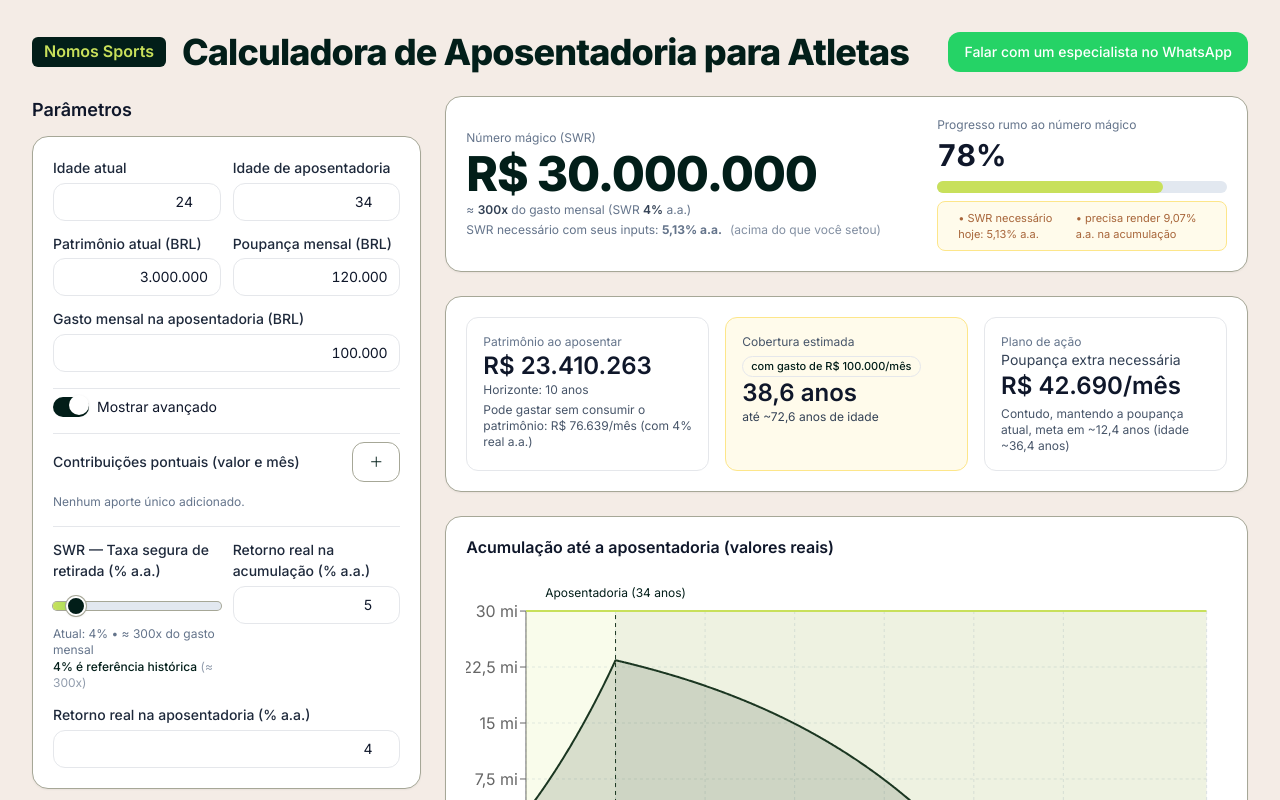
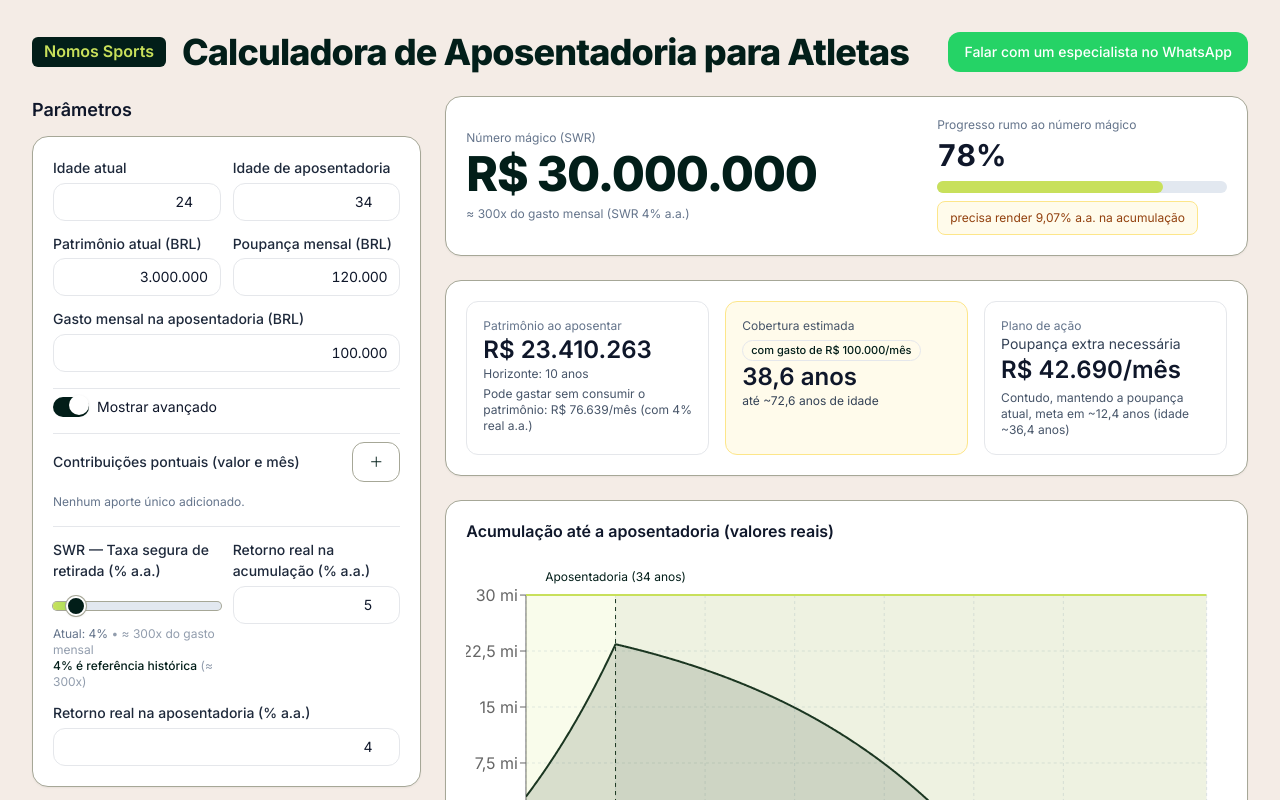
Before and after one commit to erikpajunknomos/calculadora-aposentadoria, a React (Vite) app: page / in a window 1280 px wide. Shown: the top 800 px of the page. Built offline with nearby package versions, Linux system fonts and the light colour scheme; the HTML template or start-up script is replaced by a standard one.

Commit message:
Update App.tsx

```diff
--- a/src/App.tsx
+++ b/src/App.tsx
@@ -65,7 +65,6 @@ const SwrSlider: React.FC<{ value: number; min: number; max: number; step: numbe
   step,
   onChange,
 }) => {
-  const HISTORICAL_SWR = 4; // referência histórica
   const wrapRef = useRef<HTMLDivElement>(null);
   const [w, setW] = useState(0);
   useEffect(() => {
@@ -107,13 +106,14 @@ const SwrSlider: React.FC<{ value: number; min: number; max: number; step: numbe
           onChange={(e) => onChange(Number(e.target.value))}
         />
       </div>
-      <div className="mt-1 text-xs text-slate-500 leading-snug">
+      <div className="mt-1 text-xs text-slate-500 leading-4">
         <div>
-          Atual: {formatNumber(value, 1)}% • ≈ {formatBRInt(Math.round(spendMultipleFromSWR(value)))}x do gasto mensal
+          Atual: {formatNumber(value, 1)}%
+          <span className="opacity-70"> • ≈ {formatBRInt(Math.round(spendMultipleFromSWR(value)))}x do gasto mensal</span>
         </div>
         <div>
-          <span className="text-[var(--brand-dark)] font-medium">{formatNumber(HISTORICAL_SWR, 1)}% é referência histórica</span>{" "}
-          <span className="opacity-70">(≈ {formatBRInt(Math.round(spendMultipleFromSWR(HISTORICAL_SWR)))}x)</span>
+          <span className="text-[var(--brand-dark)] font-medium">4% é referência histórica</span>
+          <span className="opacity-70"> (≈ {formatBRInt(Math.round(spendMultipleFromSWR(4)))}x)</span>
         </div>
       </div>
     </div>
@@ -225,11 +225,10 @@ function formatNumber(value: number, digits = 1) {
   return new Intl.NumberFormat("pt-BR", { maximumFractionDigits: digits }).format(value);
 }
 
-// Quantas vezes o gasto mensal o "número mágico" representa para um SWR (% a.a.)
-// Ex.: 4% a.a. -> 300x (porque 1/0,04 = 25 anos; 25*12 = 300 meses)
+// Quantas vezes o patrimônio representa o gasto mensal (ex.: 4% -> 300x)
 function spendMultipleFromSWR(swrPct: number) {
-  const p = Math.max(1e-9, swrPct);
-  return 1200 / p;
+  if (!isFinite(swrPct) || swrPct <= 0) return Infinity;
+  return 1200 / swrPct;
 }
 function monthlyRateFromRealAnnual(realAnnualPct: number) {
   return Math.pow(1 + realAnnualPct / 100, 1 / 12) - 1;
@@ -372,9 +371,6 @@ export default function App() {
   const diff = wealthAtRetire - targetWealth;
   const sustainableMonthlySWR = wealthAtRetire * monthlyRetire;
   const hasPerpetuity = sustainableMonthlySWR >= monthlySpend;
-  // SWR necessário (implied) dado o patrimônio projetado e gasto
-  const impliedSWRPct = wealthAtRetire > 0 ? (monthlySpend * 12 / wealthAtRetire) * 100 : null;
-
   // === Required annual accumulation return to reach targetWealth by retirement ===
   function wealthAtRetireWithMonthlyAccum(monthlyRate){
     const arr = projectToRetirement({
@@ -603,20 +599,8 @@ export default function App() {
         {formatCurrency(targetWealth, "BRL")}
       </div>
 
-      <div className="mt-1 text-xs text-slate-500">
-        ≈ <span className="font-semibold text-slate-700">{formatBRInt(Math.round(spendMultipleFromSWR(swrPct)))}x</span> do gasto mensal (SWR{" "}
-        <span className="font-semibold text-slate-700">{formatNumber(swrPct, 1)}%</span> a.a.)
-      </div>
-
-      <div className="text-slate-600 text-sm">
-        <div className="text-slate-500 text-xs mt-1">
-          SWR necessário com seus inputs: {impliedSWRPct != null ? <strong>{formatNumber(impliedSWRPct, 2)}% a.a.</strong> : "—"}
-          {impliedSWRPct && Math.abs(impliedSWRPct - swrPct) >= 0.05 && (
-            <span className="ml-2 opacity-80">
-              ({impliedSWRPct > swrPct ? "acima do que você setou" : "abaixo do que você setou"})
-            </span>
-          )}
-        </div>
+      <div className="text-slate-500 text-xs mt-2">
+        ≈ {formatBRInt(Math.round(spendMultipleFromSWR(swrPct)))}x do gasto mensal (SWR {formatNumber(swrPct, 1)}% a.a.)
       </div>
     </div>
 
@@ -641,22 +625,11 @@ export default function App() {
         </div>
       </div>
 
-      <div
-        className={`mt-2 inline-flex items-center rounded-lg border px-3 py-2 text-xs ${
-          gap > 0 ? "bg-amber-50 border-amber-200 text-amber-800" : "bg-emerald-50 border-emerald-200 text-emerald-800"
-        }`}
-      >
-        {impliedSWRPct && gap > 0 && (
-          <span className="ml-2 text-[11px] opacity-80">
-            • SWR necessário hoje: {formatNumber(impliedSWRPct, 2)}% a.a.
-          </span>
-        )}
-        {gap > 0 && requiredAccumAnnualToHitTarget !== null && (
-          <span className="ml-2 text-[11px] opacity-80">
-            • precisa render {formatNumber((requiredAccumAnnualToHitTarget || 0) * 100, 2)}% a.a. na acumulação
-          </span>
-        )}
-      </div>
+      {gap > 0 && requiredAccumAnnualToHitTarget !== null && (
+        <div className="mt-2 inline-flex items-center rounded-lg border px-3 py-2 text-xs bg-amber-50 border-amber-200 text-amber-800">
+          precisa render {formatNumber((requiredAccumAnnualToHitTarget || 0) * 100, 2)}% a.a. na acumulação
+        </div>
+      )}
     </div>
   </div>
 </Section>
```
